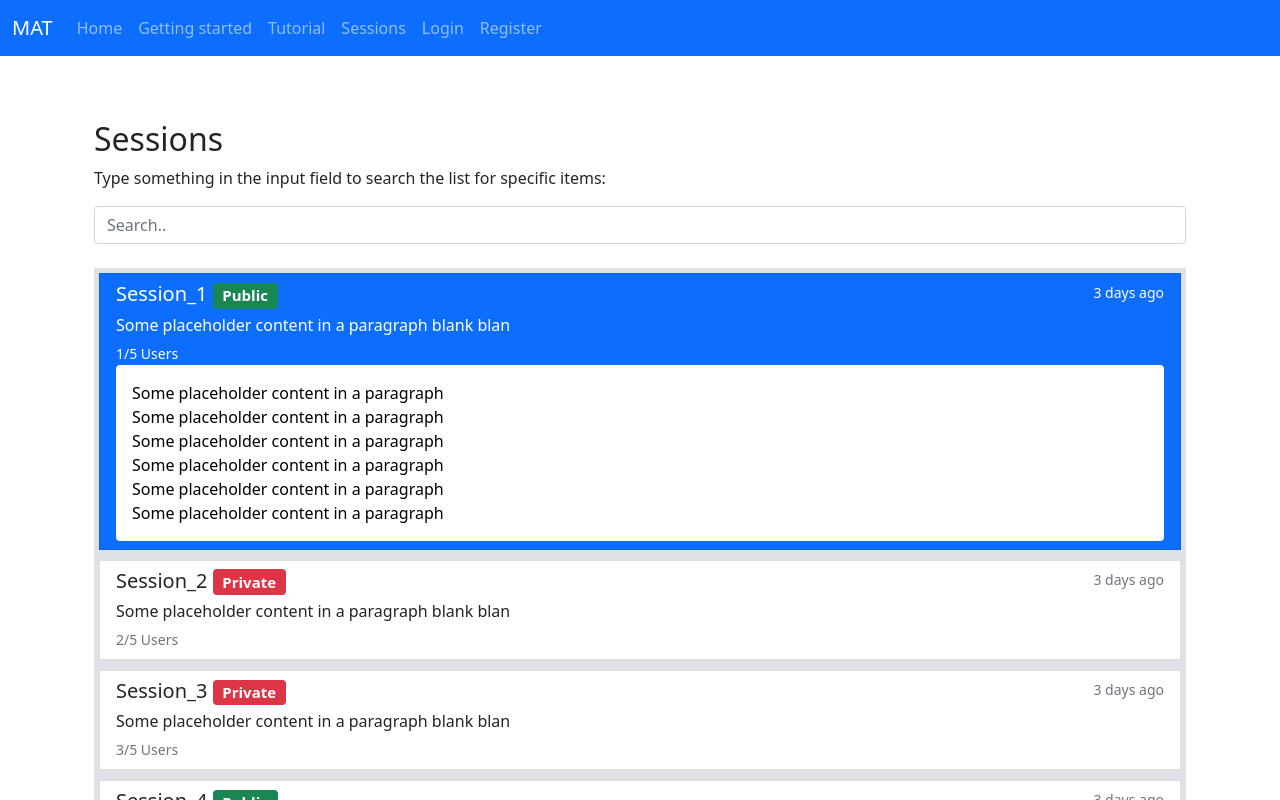
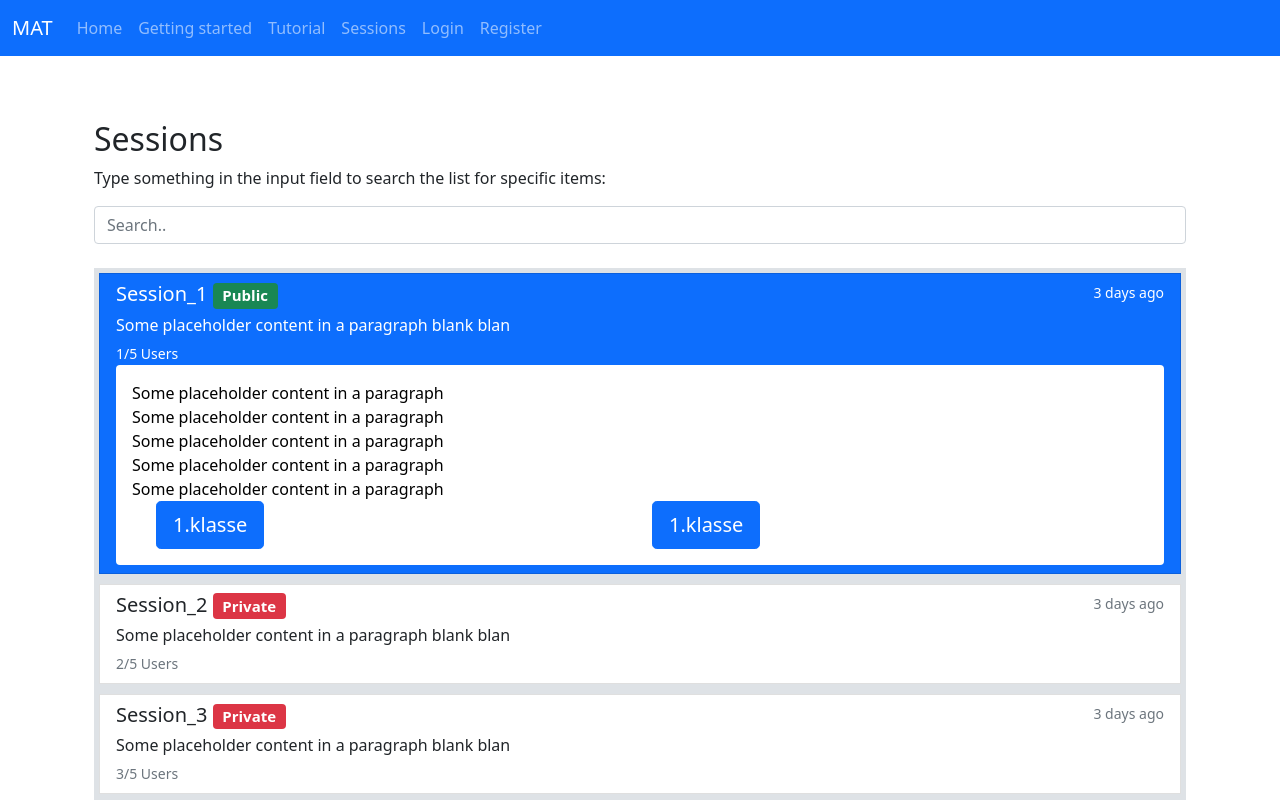
Before and after one commit to malkarol/mat_project, a Vue app in the folder frontend/: page /sessions in a window 1280 px wide. Both pictures are taken after a click on the element 640 px from the left and 323 px from the top of the page. Shown: the top 800 px of the page. Built offline with nearby package versions, Linux system fonts and the light colour scheme.

Commit message:
Add buttons to card in SessionsPanel.cs

```diff
--- a/frontend/src/views/SessionsPanel.vue
+++ b/frontend/src/views/SessionsPanel.vue
@@ -25,7 +25,16 @@
       Some placeholder content in a paragraph <br>
     Some placeholder content in a paragraph <br>
       Some placeholder content in a paragraph <br>
-    Some placeholder content in a paragraph <br>
+     <div class="container">
+  <div class="row">
+    <div class="col-12 col-md-6">
+        <button class="btn btn-primary btn-lg">1.klasse </button>
+    </div>
+    <div class="col-12 col-md-6">
+        <button class="btn btn-primary btn-lg" >1.klasse </button>
+    </div>
+  </div>
+</div>
   </div>
       </div>
         </div>
```
